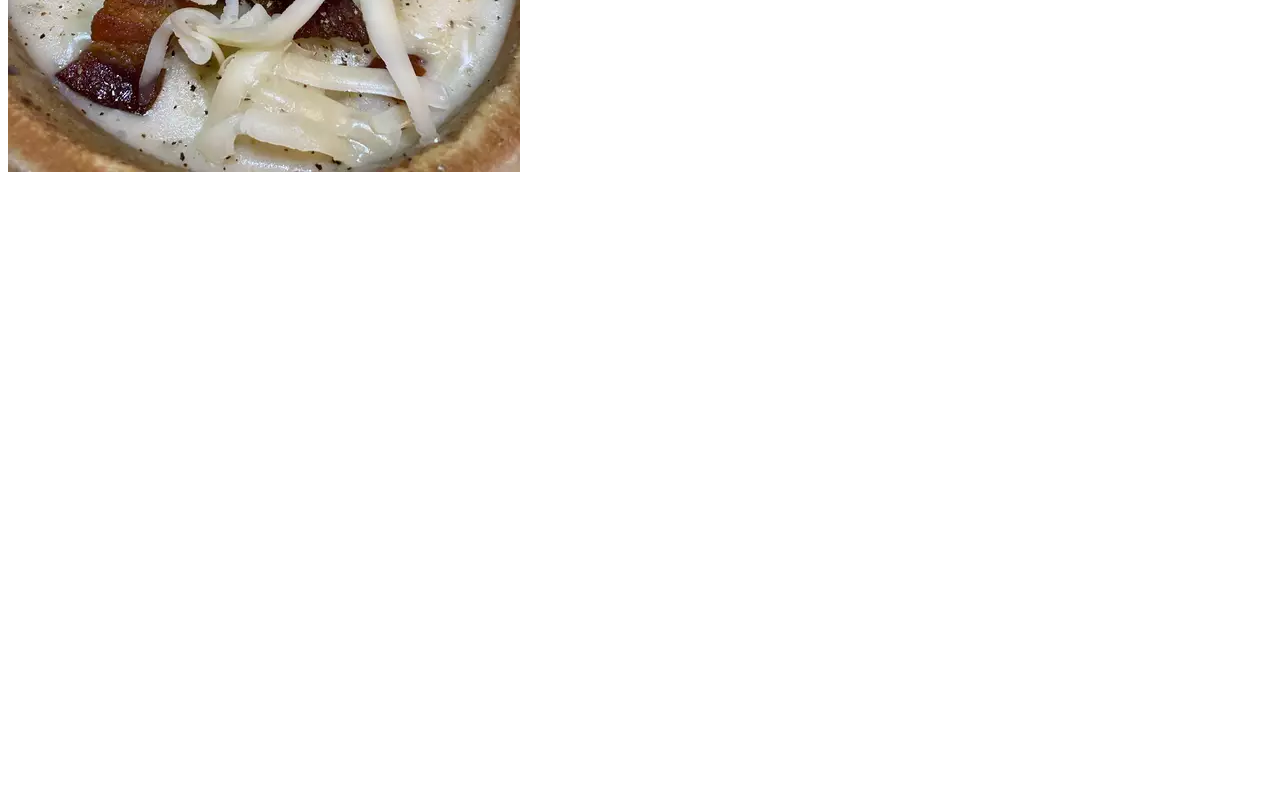
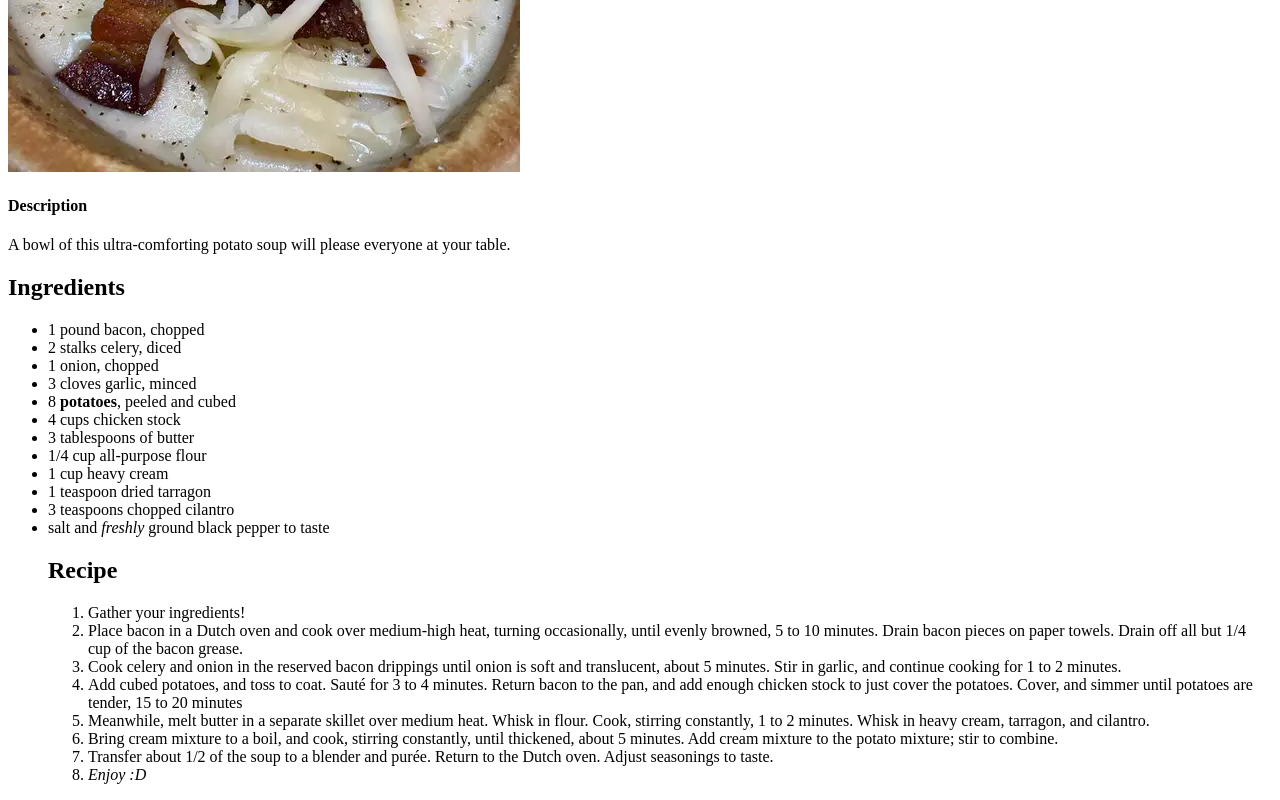
Before and after one commit to CrunchySoda/odin-recipes, a plain HTML site: page recipes/potato_soup.html in a window 1280 px wide. Shown: the part 420-1220 px from the top of the page. Before the commit the page ends 800 px from the top, so only its background shows below. Drawn offline with Linux system fonts and the light colour scheme.

Commit message:
add recipe and ingredients for potato soup and baked

```diff
--- a/recipes/potato_soup.html
+++ b/recipes/potato_soup.html
@@ -8,6 +8,37 @@
 <body>
     <h1>Potato Soup</h1>
     <img src="images/potato_soup.webp">
+    <h4>Description</h4>
+    <p>
+        A bowl of this ultra-comforting potato soup will please everyone at your table.
+    </p>
+    <h2>Ingredients</h2>
+    <ul>
+        <li>1 pound bacon, chopped</li>
+        <li>2 stalks celery, diced</li>
+        <li>1 onion, chopped</li>
+        <li>3 cloves garlic, minced</li>
+        <li>8 <strong>potatoes</strong>, peeled and cubed</li>
+        <li>4 cups chicken stock</li>
+        <li>3 tablespoons of butter</li>
+        <li>1/4 cup all-purpose flour</li>
+        <li>1 cup heavy cream</li>
+        <li>1 teaspoon dried tarragon</li>
+        <li>3 teaspoons chopped cilantro</li>
+        <li>salt and <em>freshly</em> ground black pepper to taste</li>
+    <h2>Recipe</h2>
+    <ol>
+        <li>Gather your ingredients!</li>
+        <li>Place bacon in a Dutch oven and cook over medium-high heat, turning occasionally, until evenly browned, 5 to 10 minutes. Drain bacon pieces on paper towels. Drain off all but 1/4 cup of the bacon grease.</li>
+        <li>Cook celery and onion in the reserved bacon drippings until onion is soft and translucent, about 5 minutes. Stir in garlic, and continue cooking for 1 to 2 minutes.</li>
+        <li>Add cubed potatoes, and toss to coat. Sauté for 3 to 4 minutes. Return bacon to the pan, and add enough chicken stock to just cover the potatoes. Cover, and simmer until potatoes are tender, 15 to 20 minutes</li>
+        <li>Meanwhile, melt butter in a separate skillet over medium heat. Whisk in flour. Cook, stirring constantly, 1 to 2 minutes. Whisk in heavy cream, tarragon, and cilantro.</li>
+        <li>Bring cream mixture to a boil, and cook, stirring constantly, until thickened, about 5 minutes. Add cream mixture to the potato mixture; stir to combine.</li>
+        <li>Transfer about 1/2 of the soup to a blender and purée. Return to the Dutch oven. Adjust seasonings to taste.</li>
+        <li><em>Enjoy :D</em></li>
+
+    </ol>
+    </ul>
 </body>
 
 
```
Also changed, not shown: recipes/baked_potato.html (+21 -1 lines).
